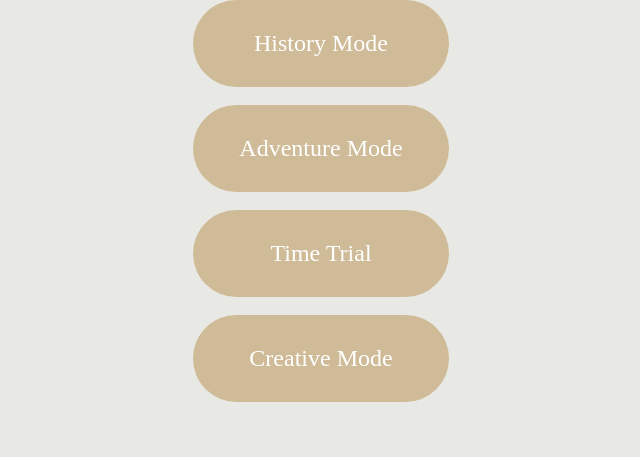
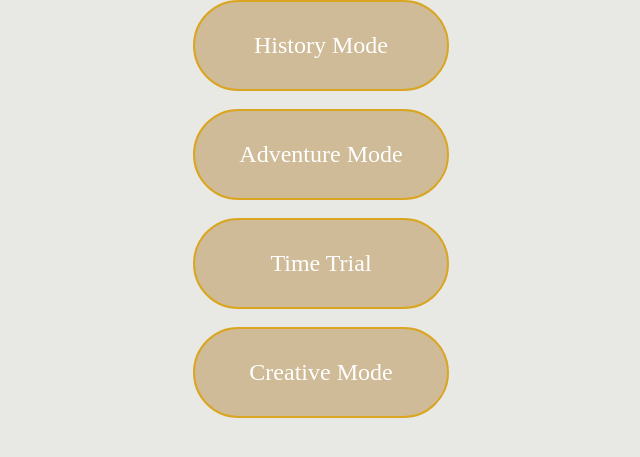
Before and after one commit to Cyriaque-TONNERRE/DeEZit-Chains, a PHP site: page /php/index.php in a window 1280 px wide. Shown: the part 18-475 px from the top of the page, without its empty margins (319-959 px from the left). Run offline with PHP 8.4, Linux system fonts and the light colour scheme.

Commit message:
upate css index

```diff
--- a/css/index.css
+++ b/css/index.css
@@ -22,7 +22,7 @@
 	font-size: 150%;
 	color: white;
 	background-color: #CFBB97;
-	border : 2px 1D456B solid;
+	border : 2px goldenrod solid;
 	border-radius: 100px;
 	padding: 30px;
 	margin: 0px 40%;
```
